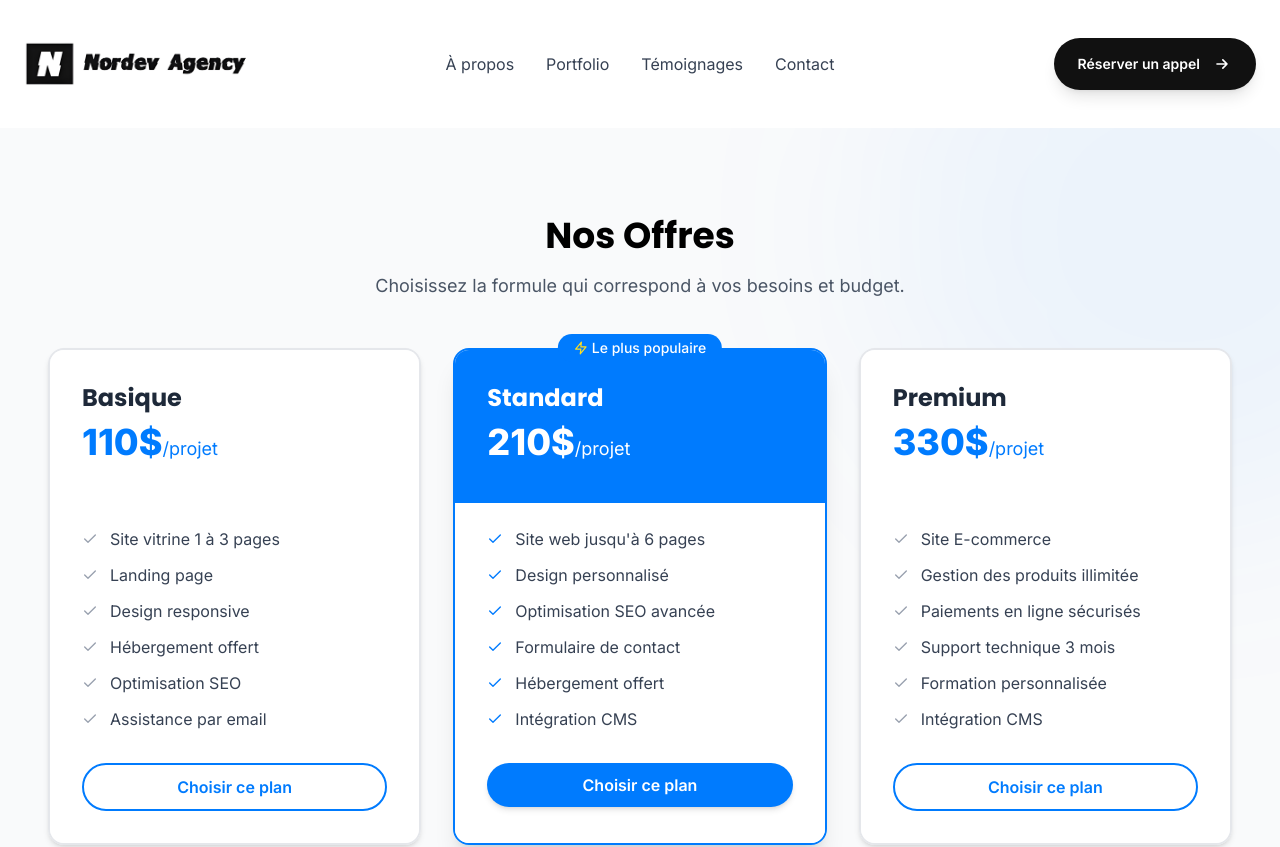
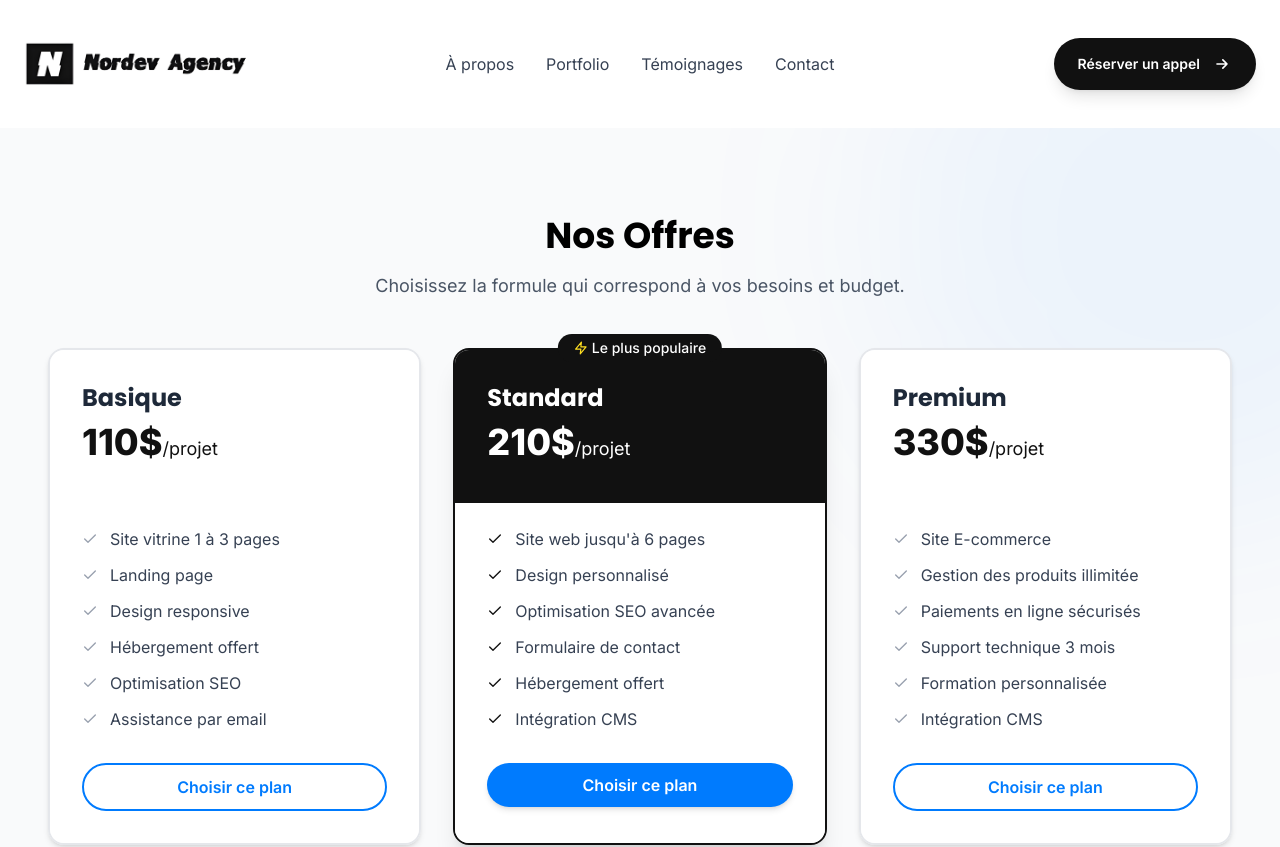
Before and after one commit to freddymk313/nordevagency, a Next.js app: page /pricing in a window 1280 px wide. Shown: the top 847 px of the page. Built offline with nearby package versions, Linux system fonts and the light colour scheme.

Commit message:
pricing page adding 3

```diff
--- a/components/Pricing.tsx
+++ b/components/Pricing.tsx
@@ -98,23 +98,23 @@ const Pricing = () => {
               className="relative"
             >
               {plan.popular && (
-                <div className="absolute top-0 left-1/2 transform -translate-x-1/2 -translate-y-1/2 bg-[#007bfe] text-white px-4 py-1 rounded-full text-xs md:text-sm font-medium flex items-center gap-1 z-10">
+                <div className="absolute top-0 left-1/2 transform -translate-x-1/2 -translate-y-1/2 bg-[#111111] text-white px-4 py-1 rounded-full text-xs md:text-sm font-medium flex items-center gap-1 z-10">
                   <FiZap className="text-yellow-300" />
                   Le plus populaire
                 </div>
               )}
 
               <div className={`h-full flex flex-col rounded-2xl overflow-hidden border-2 transition-all duration-300 ${plan.highlight
-                ? "border-[#007bfe] shadow-xl"
+                ? "border-[#111111] shadow-xl"
                 : "border-gray-200 shadow-md hover:shadow-lg"
                 }`}>
-                <div className={`p-8 pb-6 ${plan.highlight ? "bg-[#007bfe] text-white" : "bg-white"
+                <div className={`p-8 pb-6 ${plan.highlight ? "bg-[#111111] text-white" : "bg-white"
                   }`}>
                   <h3 className={`text-2xl font-bold mb-2 ${plan.highlight ? "text-white" : "text-gray-800"
                     }`}>
                     {plan.title}
                   </h3>
-                  <p className={`text-4xl font-extrabold mb-4 ${plan.highlight ? "text-white" : "text-[#007bfe]"
+                  <p className={`text-4xl font-extrabold mb-4 ${plan.highlight ? "text-white" : "text-[#111111]"
                     }`}>
                     {plan.price}
                     <span className="text-lg font-normal">/projet</span>
@@ -125,7 +125,7 @@ const Pricing = () => {
                   <ul className="space-y-3 mb-8">
                     {plan.features.map((feature, i) => (
                       <li key={i} className="flex items-start gap-3 text-gray-700">
-                        <FiCheck className={`flex-shrink-0 mt-1 ${plan.highlight ? "text-[#007bfe]" : "text-gray-400"
+                        <FiCheck className={`flex-shrink-0 mt-1 ${plan.highlight ? "text-[#111111]" : "text-gray-400"
                           }`} />
                         <span>{feature}</span>
                       </li>
```
